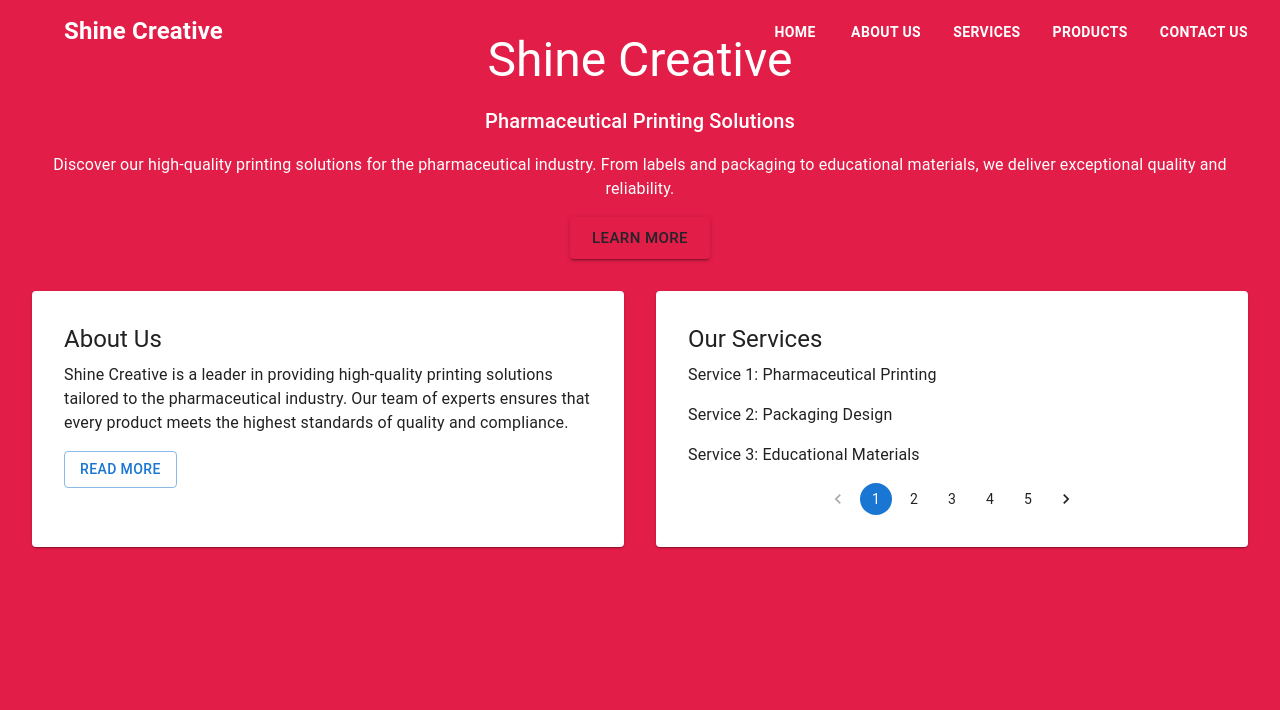
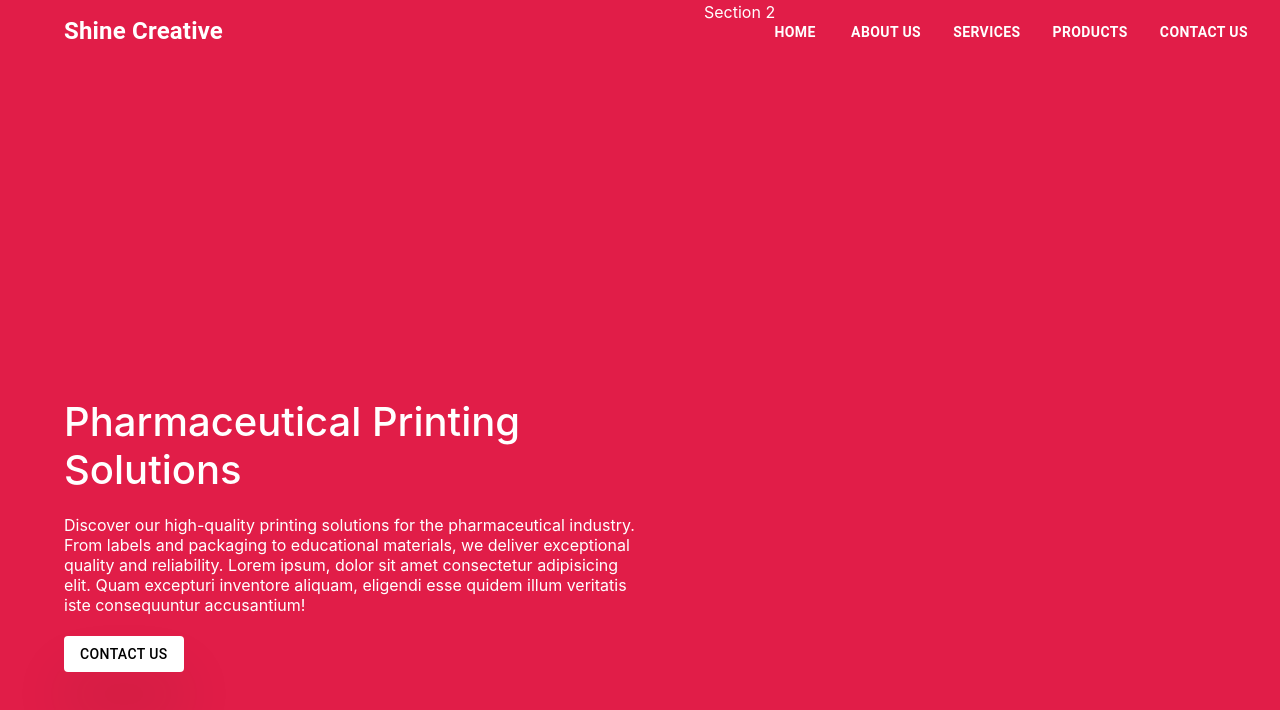
Before and after one commit to Mundane-Editorial/Shine-creative, a React (Create React App) app: page / in a window 1280 px wide. Shown: the top 710 px of the page. Built offline with nearby package versions, Linux system fonts and the light colour scheme.

Commit message:
completed section 1 : Home

```diff
--- a/src/Pages/Home.js
+++ b/src/Pages/Home.js
@@ -1,62 +1,70 @@
 import React from 'react';
-import { Box, Typography, Button, Grid, Paper, Pagination } from '@mui/material';
+import { Box, Button } from '@mui/material';
+import { useNavigate } from 'react-router-dom';
+const Home = () => {
+  const navigate = useNavigate();
 
-const Home = () => {
+  const handleclick = () =>{
+    navigate('/Contactme');
+  }
   return (
-    <Box sx={{ backgroundColor: '#E11D48', minHeight: '100vh', padding: 4 }}>
-      {/* Header Section */}
-      <Box sx={{ marginBottom: 4 }}>
-        <Typography variant="h3" color="white" align="center" gutterBottom>
-          Shine Creative
-        </Typography>
-        <Typography variant="h6" color="white" align="center" paragraph>
+    <Box sx={{ height: '100vh', display: 'flex', flexDirection: 'row', backgroundColor: '#E11D48', color: 'white' }}>
+      {/* First section */}
+      <Box
+        sx={{
+          flex: 1,
+          display: 'flex',
+          flexDirection: 'column',
+          justifyContent: 'end',
+          alignItems: 'start',
+          padding: '5%',
+          paddingBottom: '10%',
+        }}
+      >
+        {/* Content of the first section */}
+        <h2
+          style={{
+            fontSize: '2.5rem',
+            paddingBottom: '0.5rem',
+          }}
+        >
           Pharmaceutical Printing Solutions
-        </Typography>
-        <Typography variant="body1" color="white" align="center" paragraph>
-          Discover our high-quality printing solutions for the pharmaceutical industry. From labels and packaging to educational materials, we deliver exceptional quality and reliability.
-        </Typography>
-        <Box sx={{ display: 'flex', justifyContent: 'center' }}>
-          <Button variant="contained" color="white" size="large">
-            Learn More
-          </Button>
-        </Box>
+        </h2>
+
+        {/* Paragraph text in Section 1 */}
+        <p
+          style={{
+            fontSize: '1rem',
+            padding: '5px 0',
+            lineHeight: '1.25',
+          }}
+        >
+          Discover our high-quality printing solutions for the pharmaceutical industry.
+          From labels and packaging to educational materials, we deliver exceptional quality and reliability.
+          Lorem ipsum, dolor sit amet consectetur adipisicing elit. Quam excepturi inventore aliquam, eligendi
+          esse quidem illum veritatis iste consequuntur accusantium!
+        </p>
+
+        {/* Button in Section 1 */}
+        <Button variant="contained"
+        onClick={handleclick}
+          style={{
+            backgroundColor: 'white', color: 'black',
+            boxShadow: '0px 40px 60px rgba(0, 60, 0, 0.1)', // Adding shadow here
+            '&:hover': {
+              boxShadow: '0px 80px 12px rgba(0, 15, 0, 0.2)', // Shadow on hover
+            },
+          }}
+        >
+          Contact Us
+        </Button>
       </Box>
 
-      {/* Content Section - Grid layout for 2 columns */}
-      <Grid container spacing={4}>
-        {/* Left Column - Text Content */}
-        <Grid item xs={12} md={6}>
-          <Paper sx={{ padding: 4, backgroundColor: '#ffffff', height: '100%' }}>
-            <Typography variant="h5" gutterBottom>
-              About Us
-            </Typography>
-            <Typography variant="body1">
-              Shine Creative is a leader in providing high-quality printing solutions tailored to the pharmaceutical industry. Our team of experts ensures that every product meets the highest standards of quality and compliance.
-            </Typography>
-            <Box sx={{ display: 'flex', justifyContent: 'flex-start', marginTop: 2 }}>
-              <Button variant="outlined" color="primary">
-                Read More
-              </Button>
-            </Box>
-          </Paper>
-        </Grid>
-
-        {/* Right Column - Pagination Cards */}
-        <Grid item xs={12} md={6}>
-          <Paper sx={{ padding: 4, backgroundColor: '#ffffff', height: '100%' }}>
-            <Typography variant="h5" gutterBottom>
-              Our Services
-            </Typography>
-            <Box sx={{ display: 'flex', flexDirection: 'column', gap: 2 }}>
-              {/* Add pagination or list of cards */}
-              <Typography variant="body1">Service 1: Pharmaceutical Printing</Typography>
-              <Typography variant="body1">Service 2: Packaging Design</Typography>
-              <Typography variant="body1">Service 3: Educational Materials</Typography>
-            </Box>
-            <Pagination count={5} color="primary" sx={{ marginTop: 2, justifyContent: 'center', display: 'flex' }} />
-          </Paper>
-        </Grid>
-      </Grid>
+      {/* Second section */}
+      <Box sx={{ flex: 1 }}>
+        {/* Content of the second section */}
+        Section 2
+      </Box>
     </Box>
   );
 };
```
